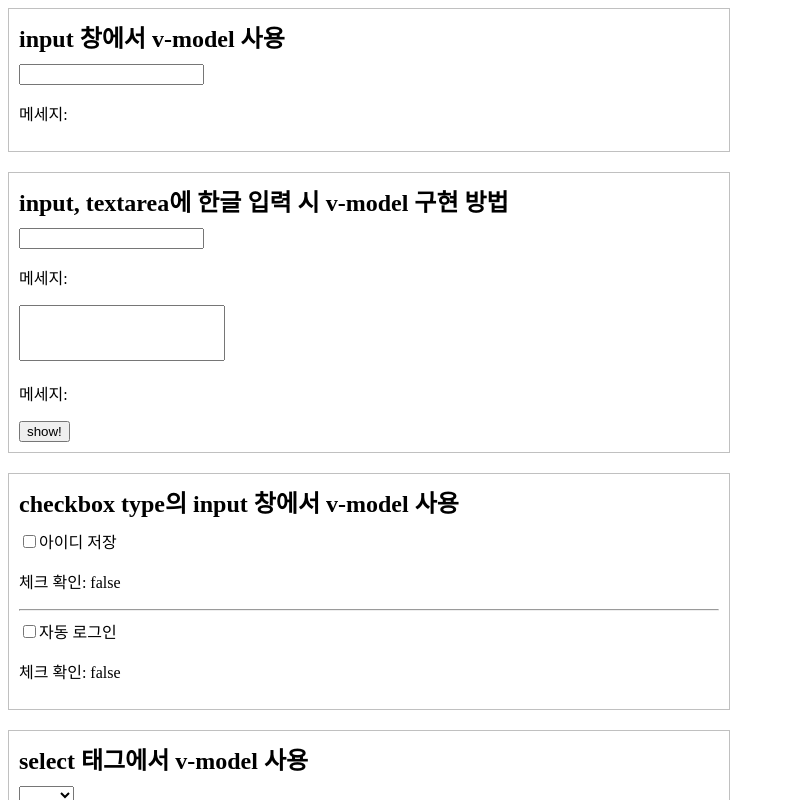
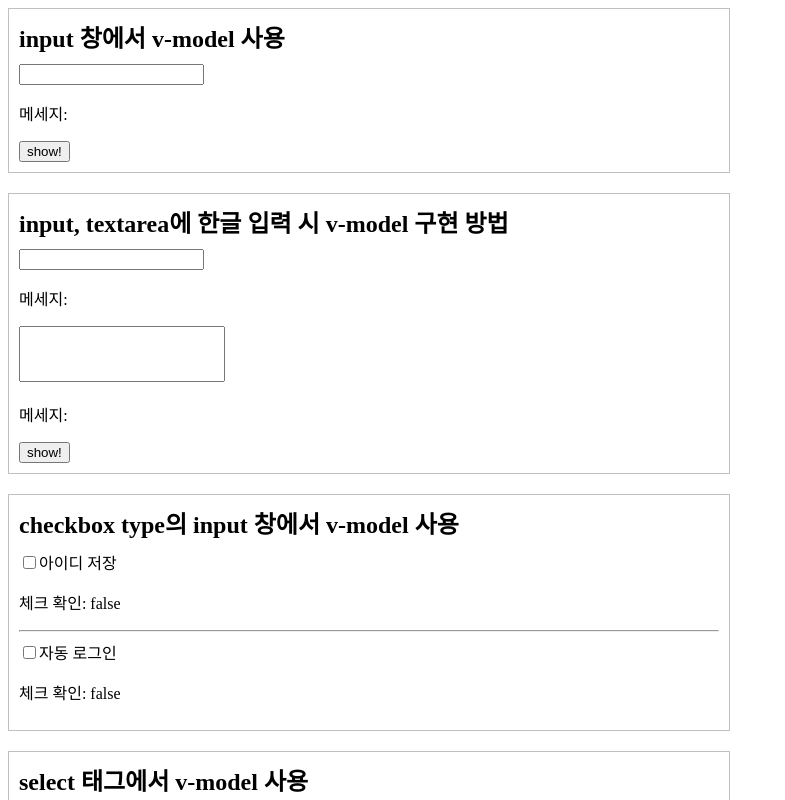
Before and after one commit to G-FECO/v-model-test, a Vue app: page / in a window 1280 px wide. Shown: the top 800 px of the page, without its empty margins (0-785 px from the left). Built offline with nearby package versions, Linux system fonts and the light colour scheme.

Commit message:
201022 | update InputForm.vue

```diff
--- a/src/components/InputForm.vue
+++ b/src/components/InputForm.vue
@@ -1,8 +1,9 @@
 <template>
   <section>
     <h2>input 창에서 v-model 사용</h2>
-    <input v-model="message" type="text">
+    <input v-model="message" type="text" @keyup.enter="showText">
     <p>메세지: {{ message }}</p>
+    <button @click="showText">show!</button>
   </section>
 </template>
 
@@ -14,5 +15,10 @@ export default {
       message: ''
     }
   },
+  methods: {
+    showText() {
+      alert(this.message);
+    }
+  }
 }
 </script>
```
